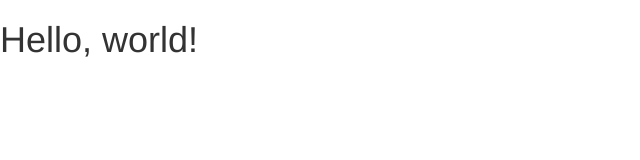
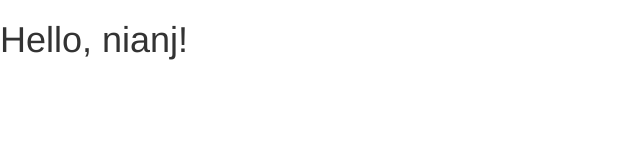
Before and after one commit to anianj/anianj.github.io, a plain HTML site: page index.html in a window 1280 px wide. Shown: the full height of the page, 0-640 px from the left. Drawn offline with nearby package versions, Linux system fonts and the light colour scheme.

```diff
--- a/index.html
+++ b/index.html
@@ -17,7 +17,7 @@
     <![endif]-->
   </head>
   <body>
-    <h1>Hello, world!</h1>
+    <h1>Hello, nianj!</h1>
 
     <!-- jQuery (necessary for Bootstrap's JavaScript plugins) -->
     <script src="https://ajax.googleapis.com/ajax/libs/jquery/1.11.0/jquery.min.js"></script>
```
